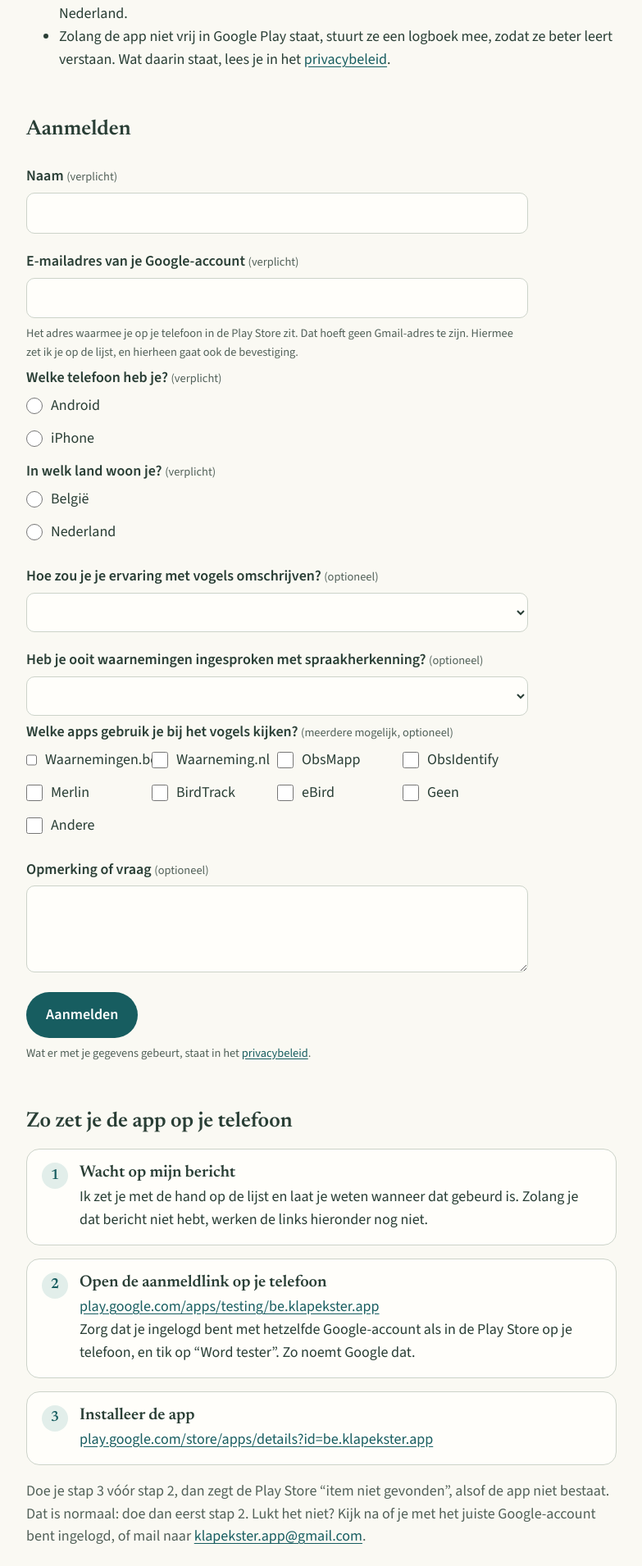
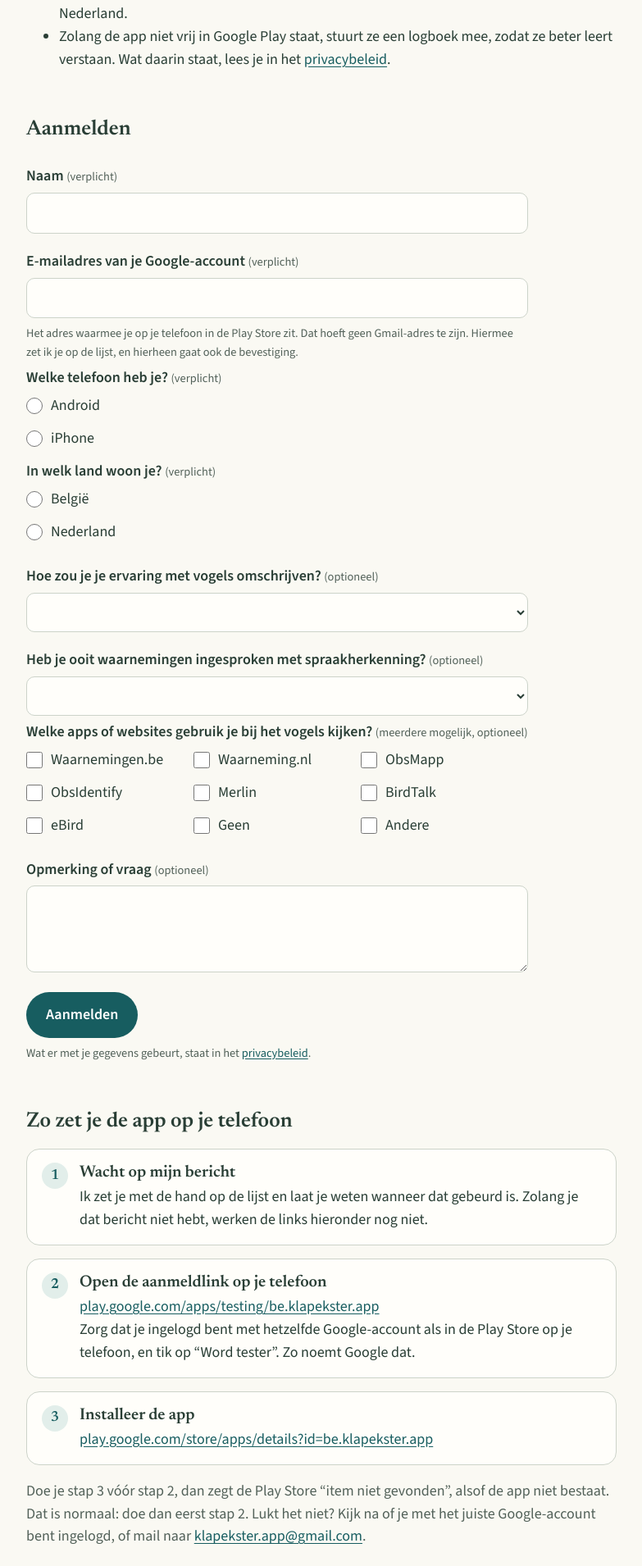
Before and after one commit to KLAPekster/website, a Jekyll site: the page built from meedoen.md, in a window 1280 px wide. Shown: the part 436-2346 px from the top of the page at 82% size, without its empty margins (248-1031 px from the left). Built offline with Jekyll 4.4.1, drawn with Linux system fonts in a browser that asks for light colours; part of the change alters nothing that is shown.

Commit message:
Aanmeldformulier: melding noemt alleen wat ontbreekt en springt ernaartoe; 'apps of websites'; BirdTalk i.p.v. BirdTrack; vakjes niet meer platgedrukt
Co-Authored-By: Claude Opus 5.5 <noreply@anthropic.com>

```diff
--- a/assets/stijl.css
+++ b/assets/stijl.css
@@ -293,7 +293,11 @@ h3 { font-size: 1.25rem; margin: 1.6em 0 0.4em; }
   min-height: 40px;
 }
 .keuze input { width: 20px; height: 20px; accent-color: var(--petrol); margin: 0; }
-.vinkjes { display: grid; grid-template-columns: repeat(auto-fill, minmax(150px, 1fr)); }
+.keuze input { flex: none; }
+.vinkjes { display: grid; grid-template-columns: repeat(auto-fill, minmax(180px, 1fr)); }
+/* Een verplichte vraag die nog leeg is, na een klik op Aanmelden. */
+label.ontbreekt,
+.ontbreekt legend { color: var(--roest); }
 .hint { color: var(--grijs); font-size: 0.9rem; margin: 2px 0 0; }
 .melding { color: var(--oker); }
 .fout { color: var(--roest); font-weight: 600; margin: 12px 0 0; }
--- a/meedoen.md
+++ b/meedoen.md
@@ -70,14 +70,14 @@ proberen. Meld je hieronder aan, dan zet ik je op de lijst.
   </select>
 
   <fieldset>
-    <legend>Welke apps gebruik je bij het vogels kijken? <span class="veldnoot">(meerdere mogelijk, optioneel)</span></legend>
+    <legend>Welke apps of websites gebruik je bij het vogels kijken? <span class="veldnoot">(meerdere mogelijk, optioneel)</span></legend>
     <div class="vinkjes">
       <label class="keuze"><input type="checkbox" name="apps" value="Waarnemingen.be"> Waarnemingen.be</label>
       <label class="keuze"><input type="checkbox" name="apps" value="Waarneming.nl"> Waarneming.nl</label>
       <label class="keuze"><input type="checkbox" name="apps" value="ObsMapp"> ObsMapp</label>
       <label class="keuze"><input type="checkbox" name="apps" value="ObsIdentify"> ObsIdentify</label>
       <label class="keuze"><input type="checkbox" name="apps" value="Merlin"> Merlin</label>
-      <label class="keuze"><input type="checkbox" name="apps" value="BirdTrack"> BirdTrack</label>
+      <label class="keuze"><input type="checkbox" name="apps" value="BirdTalk"> BirdTalk</label>
       <label class="keuze"><input type="checkbox" name="apps" value="eBird"> eBird</label>
       <label class="keuze"><input type="checkbox" name="apps" value="Geen"> Geen</label>
       <label class="keuze"><input type="checkbox" name="apps" value="Andere"> Andere</label>
@@ -135,12 +135,40 @@ proberen. Meld je hieronder aan, dan zet ik je op de lijst.
     var email = document.getElementById('email').value.trim();
     var toestel = gekozen('toestel');
     var land = gekozen('land');
-    if (!naam || !email || !toestel || !land) {
-      toonFout('Vul je naam, je e-mailadres, je telefoon en je land in.');
+
+    // Alleen noemen wat écht nog ontbreekt, en naar de eerste daarvan
+    // springen: de rondjes van telefoon en land zie je anders makkelijk over
+    // het hoofd.
+    var ontbreekt = [];
+    var eerste = null;
+    formulier.querySelectorAll('.ontbreekt').forEach(function (el) {
+      el.classList.remove('ontbreekt');
+    });
+    // De vraag zelf kleurt mee: het bericht staat onderaan bij de knop.
+    function mist(tekst, veld, vraag) {
+      ontbreekt.push(tekst);
+      eerste = eerste || veld;
+      vraag.classList.add('ontbreekt');
+    }
+    var naamveld = document.getElementById('naam');
+    var emailveld = document.getElementById('email');
+    var toestelveld = formulier.querySelector('input[name="toestel"]');
+    var landveld = formulier.querySelector('input[name="land"]');
+    if (!naam) mist('je naam', naamveld, formulier.querySelector('label[for="naam"]'));
+    if (!email) mist('je e-mailadres', emailveld, formulier.querySelector('label[for="email"]'));
+    if (!toestel) mist('welke telefoon je hebt', toestelveld, toestelveld.closest('fieldset'));
+    if (!land) mist('in welk land je woont', landveld, landveld.closest('fieldset'));
+    if (ontbreekt.length) {
+      var lijst = ontbreekt.length === 1 ? ontbreekt[0]
+        : ontbreekt.slice(0, -1).join(', ') + ' en ' + ontbreekt[ontbreekt.length - 1];
+      toonFout('Vul nog in: ' + lijst + '.');
+      eerste.scrollIntoView({ block: 'center', behavior: 'smooth' });
+      eerste.focus({ preventScroll: true });
       return;
     }
     if (!document.getElementById('email').checkValidity()) {
       toonFout('Dat e-mailadres lijkt niet te kloppen.');
+      document.getElementById('email').focus();
       return;
     }
 
```
